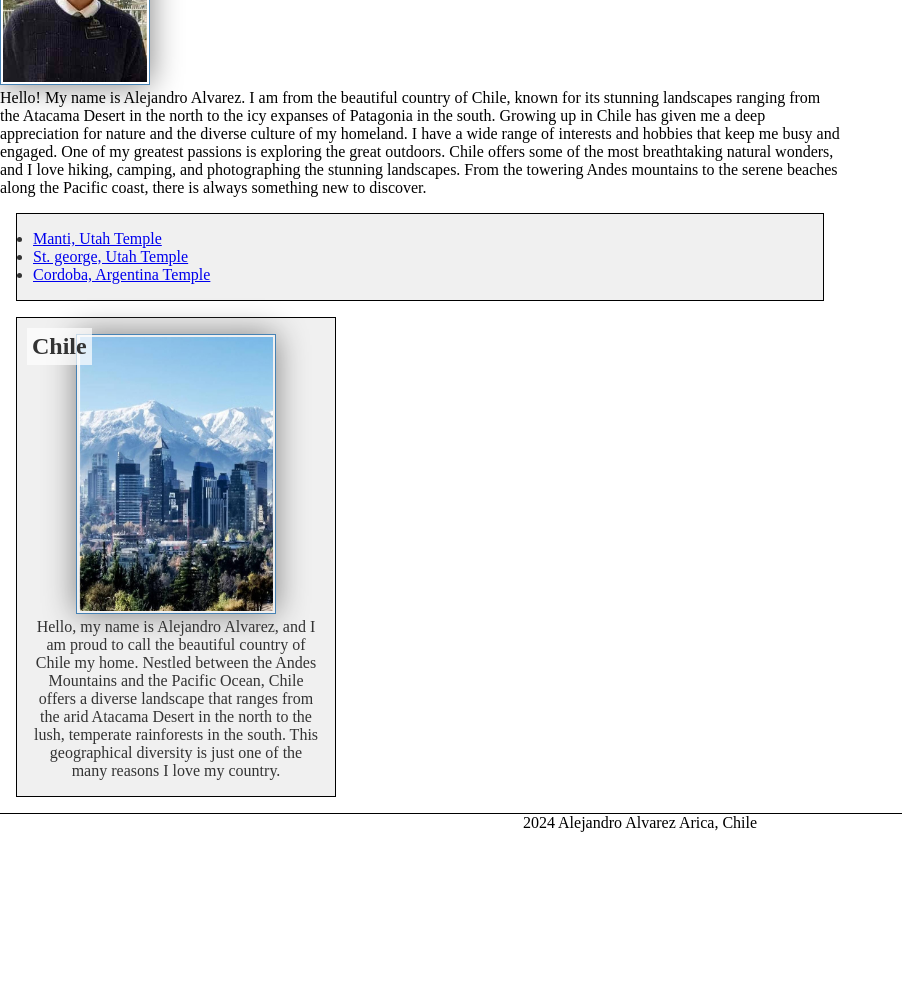
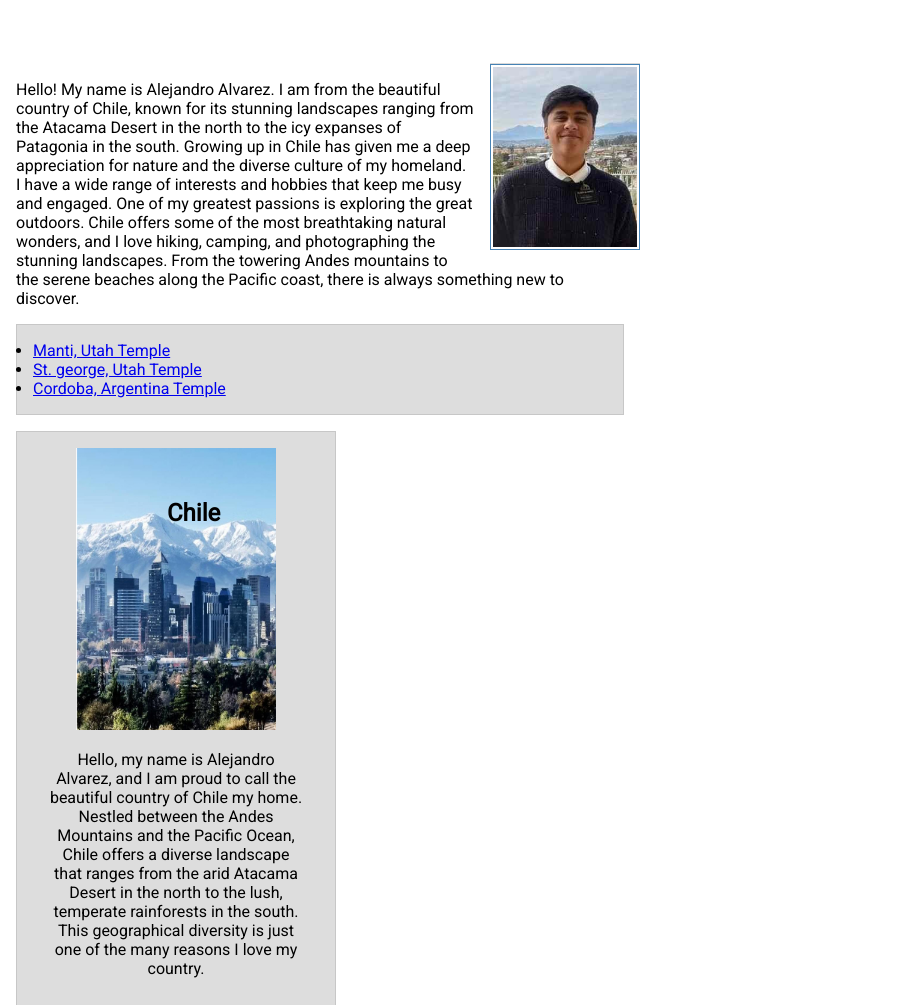
Before and after one commit to Alealvz/wdd130, a plain HTML site: page index.html in a window 1280 px wide. Shown: the part 390-1395 px from the top of the page, without its empty margins (0-902 px from the left). Before the commit the page ends 1222 px from the top, so only its background shows below. Drawn offline with Linux system fonts and the light colour scheme; files that its build step writes are made by us from their sources.

Commit message:
added all changes

```diff
--- a/styles/styles.css
+++ b/styles/styles.css
@@ -1,72 +1,87 @@
-nav {
+* {
+  margin: 0;
+  padding: 0;
+  box-sizing: border-box;
+}
+
+body {
+  font-size: 16px;
+  font-family: Roboto, Arial, sans-serif;
+}
+nav{
   background-color: steelblue;
-    padding: 10px;
+   padding: 18px;
 }
-nav a  {
+
+nav a {
   color: white;
+  padding: 18px;
   display: block;
-    padding: 20px
 }
+
 h1 {
   color: steelblue;
+  padding: 5rem;
 }
-img {
+
+main {
+  max-width: 640px;
+}
+
+main img {
   width: 150px;
   height: auto;
   border: 1px solid steelblue;
   padding: 2px;
-    box-shadow: 0 0 30px gray;
+  box-shadow: 0-0.30px gray;
+  float: right;
+  margin: 0 0 1rem 1rem;
 }
-p{ padding: 0;}
-main{
-    max-width: 840px;
+
+p {
+  margin: 1rem;
 }
-aside{
+aside {
   width: 20rem;
-    margin: 1rem;
-    border: 1px soliid rgba(0, 0, 0, 0.2); /* 1 */
-    padding: 1rem;
-    background-color: #eee;
-    color: #333;
   text-align: center;
+  position: relative;
 }
+
 aside img {
   width: 200px;
   height: auto;
 }
 
+aside h2 {
+  position: absolute;
+  top: 67px;
+  left: 150px
+}
 footer {
-    margin-top: 15px;
+  margin-top: 1em;
   border-top: 1px solid #000;
   text-align: center;
 }
-* {
-    margin: 0;
-    padding: 0;
-    box-sizing: border-box;
-  }
+
 /* Class Selectors */
 .box {
   margin: 1rem;
+  border: 1px solid rgba(0,0,0,.1);
   padding: 1rem;
-    border: 1px solid #000; /* Adjust as needed */
-    background-color: #f0f0f0; /* Adjust as needed */
-    color: #333; /* Adjust as needed */
+  background-color: #ddd;
+  color: #000;
+}
+
+.indent {
+  padding-left: 1rem;
+}
+
+aside {
+  width: 20em;
+  text-align: center;
 }
 
 .profile-image {
   float: right;
-    margin: 0 0 1rem 1rem;
+  margin: 1rem;
 }
-
-  aside {
-    position: relative;
-  }
-
-  aside h2 {
-    position: absolute;
-    top: 10px; /* Adjust as needed */
-    left: 10px; /* Adjust as needed */
-    background-color: rgba(255, 255, 255, 0.7); /* Adjust as needed */
-    padding: 5px; /* Adjust as needed */
-  }
```
Lines whose indentation alone changed are shown as unchanged.
